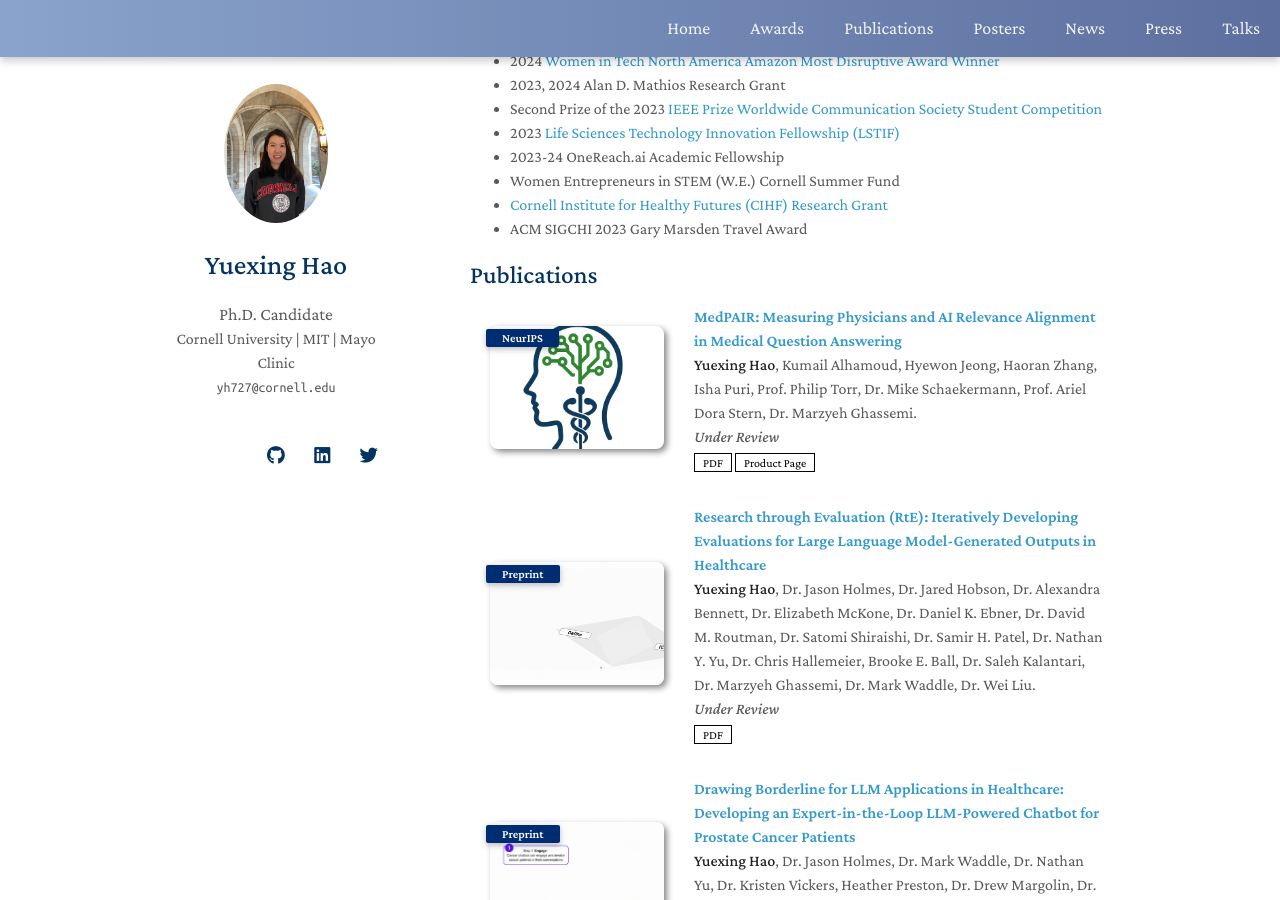
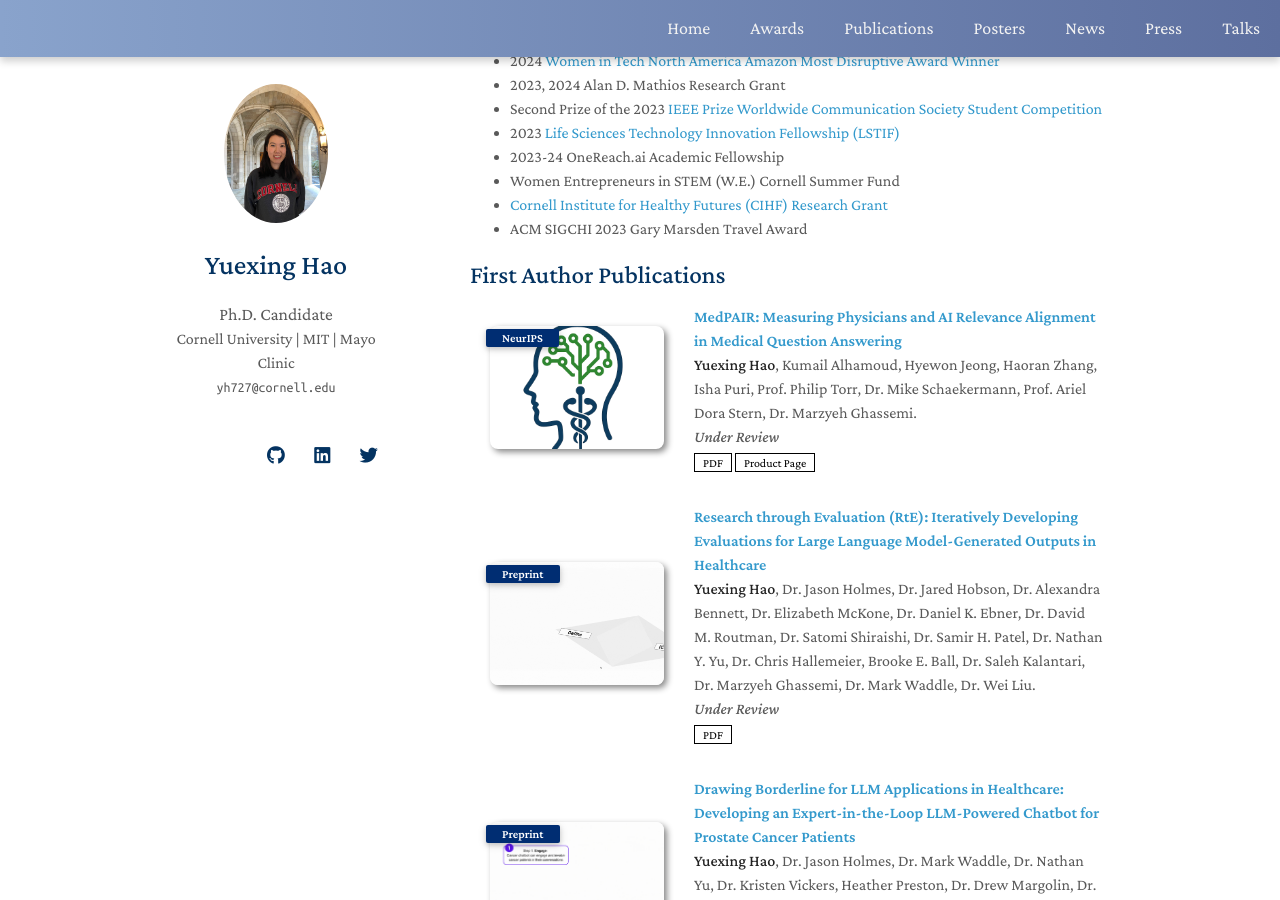
Before and after one commit to YuexingHao/Yuexing-Hao, a Jekyll site: the page built from index.md, in a window 1280 px wide and 900 px high, scrolled down 1070 px. Built offline with Jekyll 4.4.1, drawn with Linux system fonts in a browser that asks for light colours; nearby versions of some CDN libraries; a style sheet for code colours, icons or effects is not loaded; our own code applies the rules of GitHub Pages for plain Markdown files.

Commit message:
Update publications.md

```diff
--- a/_includes/publications.md
+++ b/_includes/publications.md
@@ -1,6 +1,6 @@
 <h1 id="publications"></h1>
 
-<h2 style="margin: 2px 0px -15px;">Publications</h2>
+<h2 style="margin: 2px 0px -15px;">First Author Publications</h2>
 
 <div class="publications">
 <ol class="bibliography">
```
